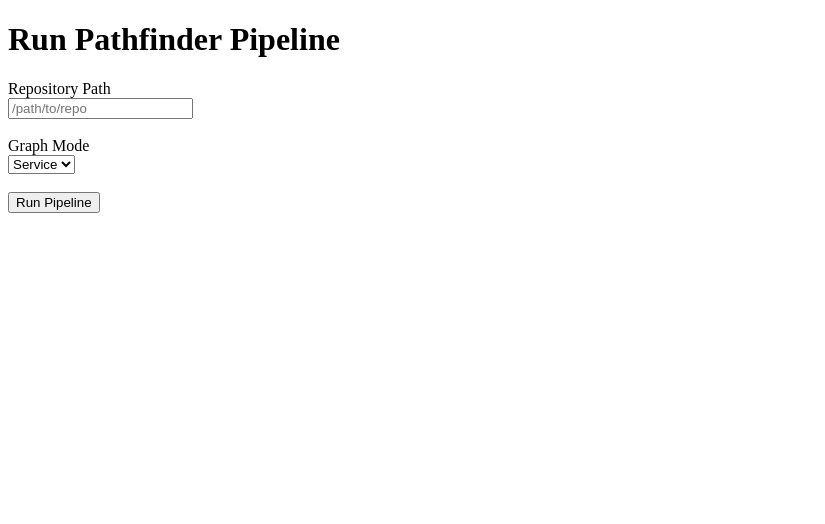
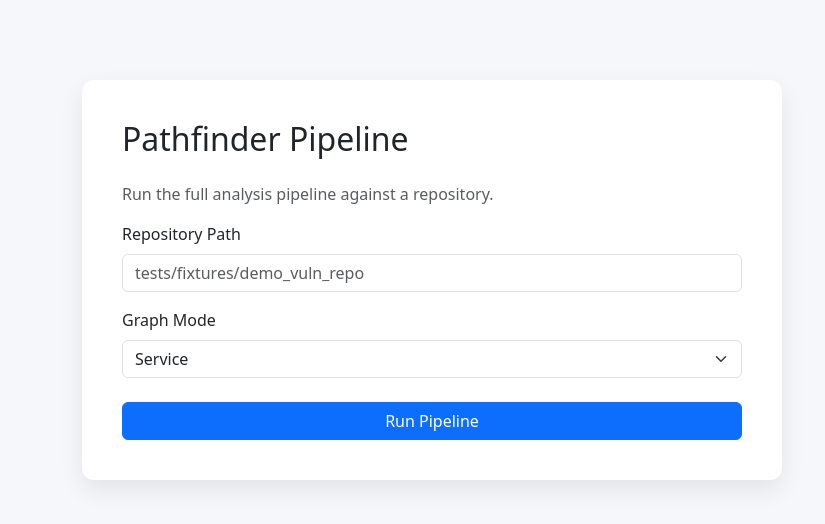
Before and after one commit to Antonio7098/pathfinder, a Flask app: page / in a window 1280 px wide. Shown: the top 524 px of the page, without its empty margins (0-825 px from the left). Run offline with Flask 3, Linux system fonts and the light colour scheme.

Commit message:
updated app structure

```diff
--- a/app.py
+++ b/app.py
@@ -22,8 +22,6 @@ def run_pipeline():
     job_id = str(uuid.uuid4())
     output_dir = os.path.join(RUNS_DIR, job_id)
 
-    os.makedirs(output_dir, exist_ok=True)
-
     cmd = [
         "python",
         "-m",
@@ -36,20 +34,16 @@ def run_pipeline():
         "--timeout-seconds", "600"
     ]
 
-    try:
-        subprocess.run(cmd, check=True)
+    subprocess.run(cmd, check=True)
 
-        return render_template(
-            "result.html",
-            job_id=job_id,
-            report_url=f"/results/{job_id}/dashboard.html"
-        )
-
-    except subprocess.CalledProcessError as e:
-        return f"Pipeline failed: {e}"
+    return render_template(
+        "result.html",
+        job_id=job_id,
+        report_url=f"/results/{job_id}/dashboard.html"
+    )
 
 
-@app.route("/results/<job_id>/<path:filename>")
+@app.route("/results/<job_id>/<path:filename>", methods=["GET"])
 def serve_results(job_id, filename):
     return send_from_directory(
         os.path.join(RUNS_DIR, job_id),
--- a/templates/index.html
+++ b/templates/index.html
@@ -1,29 +1,69 @@
 <!DOCTYPE html>
-<html>
+<html lang="en">
 <head>
-    <title>Pathfinder Pipeline</title>
+<meta charset="UTF-8">
+<title>Pathfinder Pipeline Runner</title>
+
+<link href="https://cdn.jsdelivr.net/npm/bootstrap@5.3.2/dist/css/bootstrap.min.css" rel="stylesheet">
+
+<style>
+body {
+    background-color: #f5f7fa;
+}
+
+.container-box {
+    max-width: 700px;
+    margin-top: 80px;
+    background: white;
+    padding: 40px;
+    border-radius: 12px;
+    box-shadow: 0 10px 25px rgba(0,0,0,0.08);
+}
+</style>
+
 </head>
+
 <body>
 
-<h1>Run Pathfinder Pipeline</h1>
+<div class="container">
+<div class="container-box">
+
+<h2 class="mb-4">Pathfinder Pipeline</h2>
+
+<p class="text-muted">
+Run the full analysis pipeline against a repository.
+</p>
 
 <form action="/run" method="post">
 
-<label>Repository Path</label><br>
-<input type="text" name="repo" placeholder="/path/to/repo" required>
-<br><br>
+<div class="mb-3">
+<label class="form-label">Repository Path</label>
+<input
+    type="text"
+    name="repo"
+    class="form-control"
+    placeholder="tests/fixtures/demo_vuln_repo"
+    required>
+</div>
 
-<label>Graph Mode</label><br>
-<select name="graph_mode">
-  <option value="service">Service</option>
-  <option value="module">Module</option>
+<div class="mb-4">
+<label class="form-label">Graph Mode</label>
+
+<select name="graph_mode" class="form-select">
+<option value="service">Service</option>
+<option value="module">Module</option>
 </select>
 
-<br><br>
+</div>
 
-<button type="submit">Run Pipeline</button>
+<button type="submit" class="btn btn-primary w-100">
+Run Pipeline
+</button>
 
 </form>
 
+</div>
+</div>
+
 </body>
 </html>
```
Also changed, not shown: templates/result.html (+46 -5 lines).
